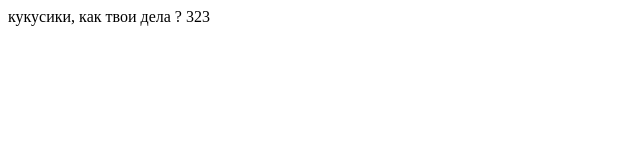
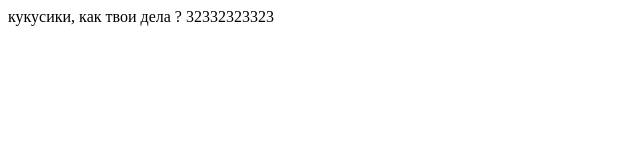
Before and after one commit to VingeB0/test-git, a plain HTML site: page index.html in a window 1280 px wide. Shown: the full height of the page, 0-640 px from the left. Drawn offline with Linux system fonts and the light colour scheme.

Commit message:
added html

```diff
--- a/index.html
+++ b/index.html
@@ -9,7 +9,7 @@
 </head>
 
 <body>
-    кукусики, как твои дела ? 323
+    кукусики, как твои дела ? 32332323323
 </body>
 
 </html>
```
